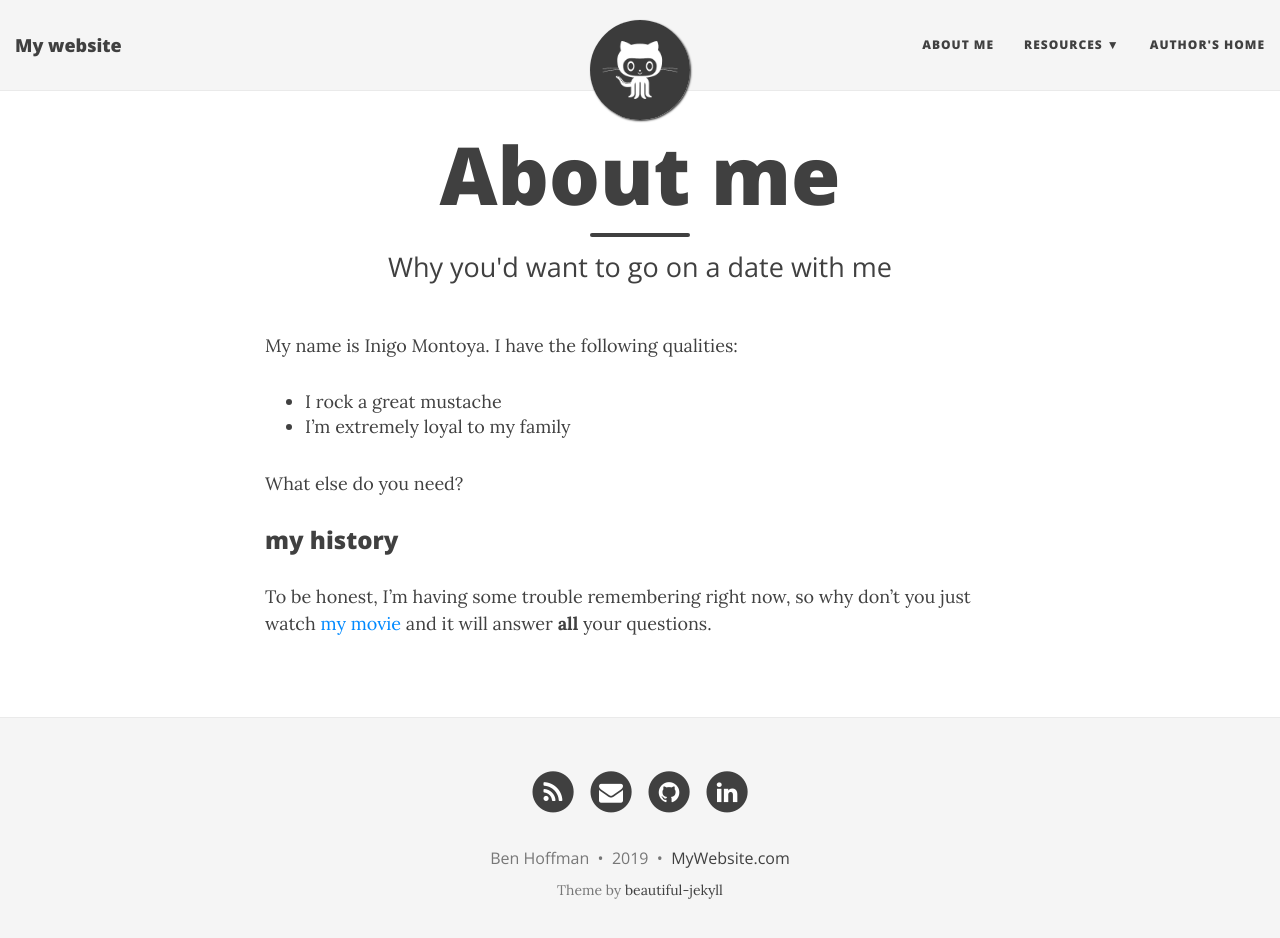
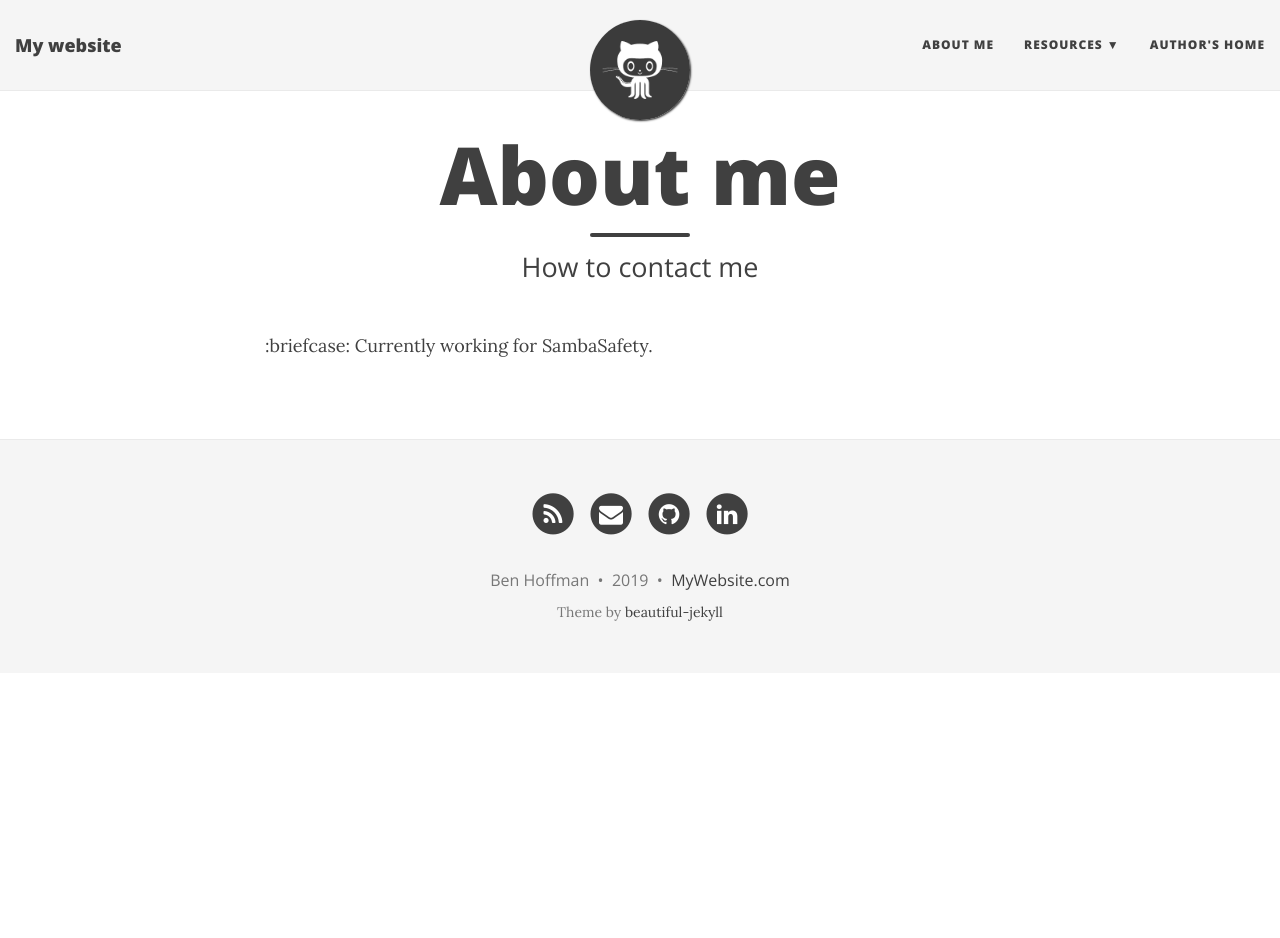
Before and after one commit to hoffmben/hoffmben.github.io, a Jekyll site: the page built from aboutme.md, in a window 1280 px wide and 951 px high. Shown: the top 938 px of the window. Built offline with Jekyll 4.4.1, drawn with Linux system fonts in a browser that asks for light colours; nearby versions of some CDN libraries.

Commit message:
Removed default info

```diff
--- a/aboutme.md
+++ b/aboutme.md
@@ -1,16 +1,7 @@
 ---
 layout: page
 title: About me
-subtitle: Why you'd want to go on a date with me
+subtitle: How to contact me
 ---
 
-My name is Inigo Montoya. I have the following qualities:
-
-- I rock a great mustache
-- I'm extremely loyal to my family
-
-What else do you need?
-
-### my history
-
-To be honest, I'm having some trouble remembering right now, so why don't you just watch [my movie](http://en.wikipedia.org/wiki/The_Princess_Bride_%28film%29) and it will answer **all** your questions.
+:briefcase: Currently working for SambaSafety.
```
